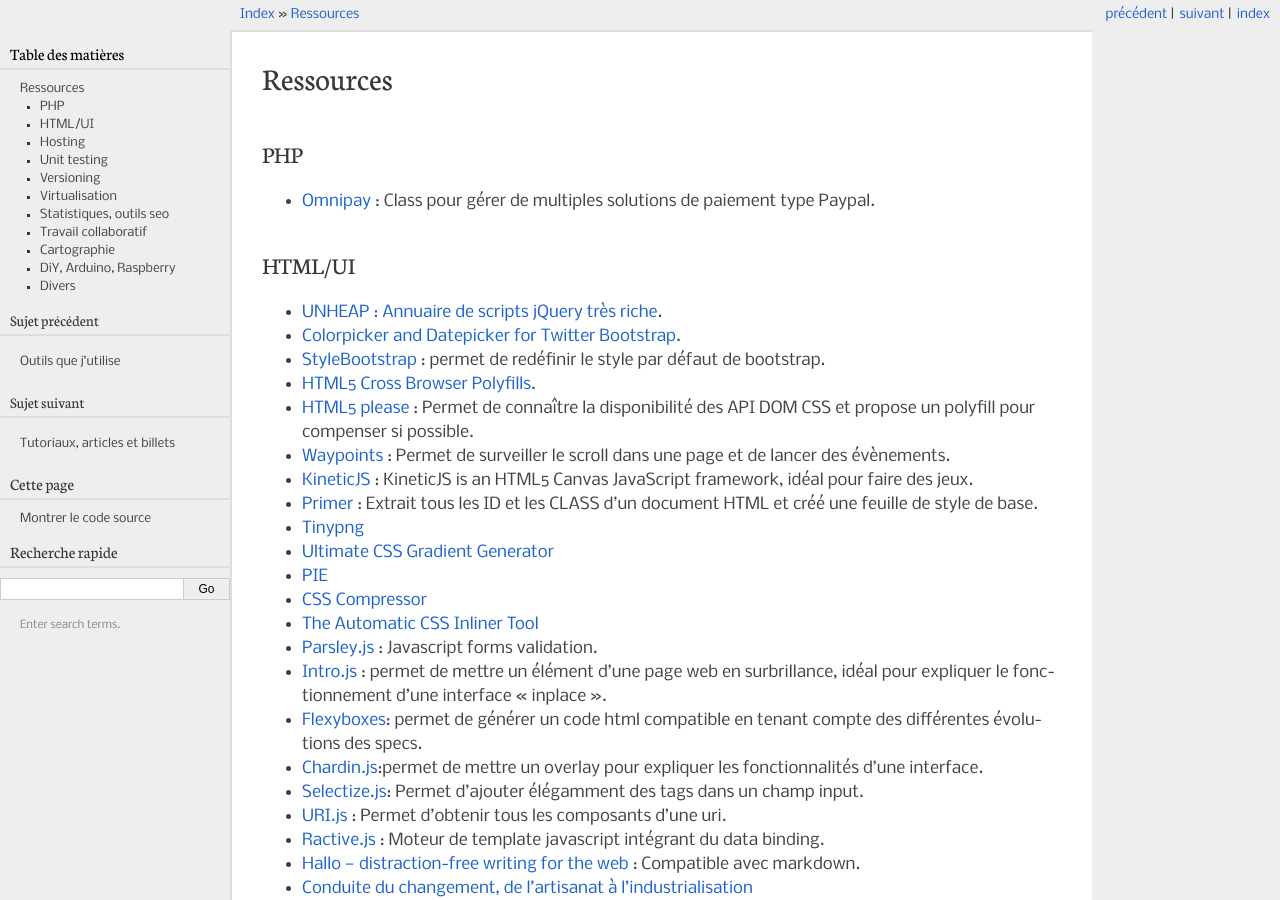
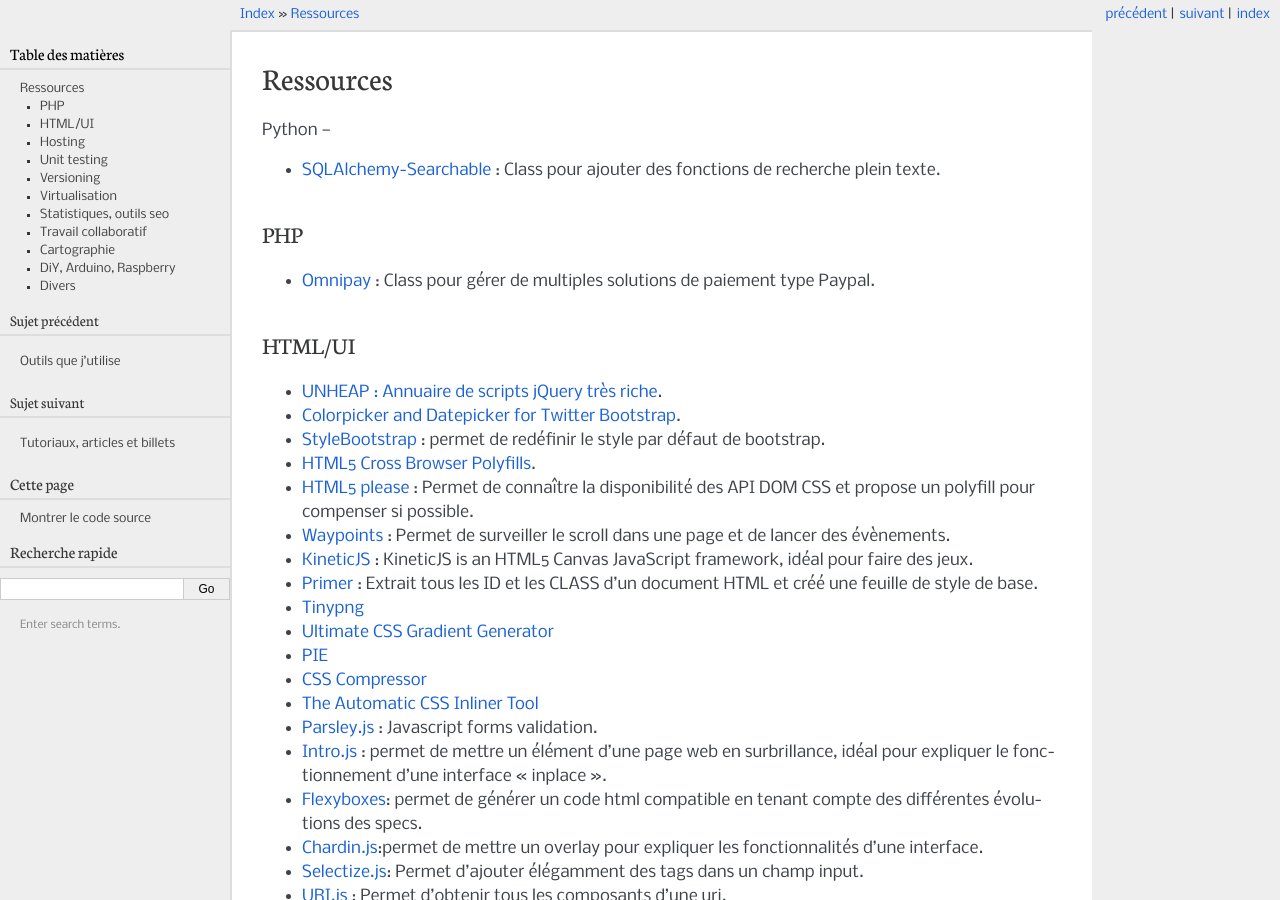
Before and after one commit to k3z/wiki, a Sphinx documentation site: the page built from source/resources.rst, in a window 1280 px wide and 900 px high. Built offline with Sphinx 7.4.7, drawn with Linux system fonts in a browser that asks for light colours.

Commit message:
Update resources.rst

```diff
--- a/source/resources.rst
+++ b/source/resources.rst
@@ -1,11 +1,16 @@
 Ressources
 ==========
+
+Python
+---
+
+* `SQLAlchemy-Searchable <https://github.com/kvesteri/sqlalchemy-searchable>`_ : Class pour ajouter des fonctions de recherche plein texte.
+
 
 PHP
 ---
 
 * `Omnipay <https://github.com/adrianmacneil/omnipay>`_ : Class pour gérer de multiples solutions de paiement type Paypal.
-
 
 HTML/UI
 -------
```
